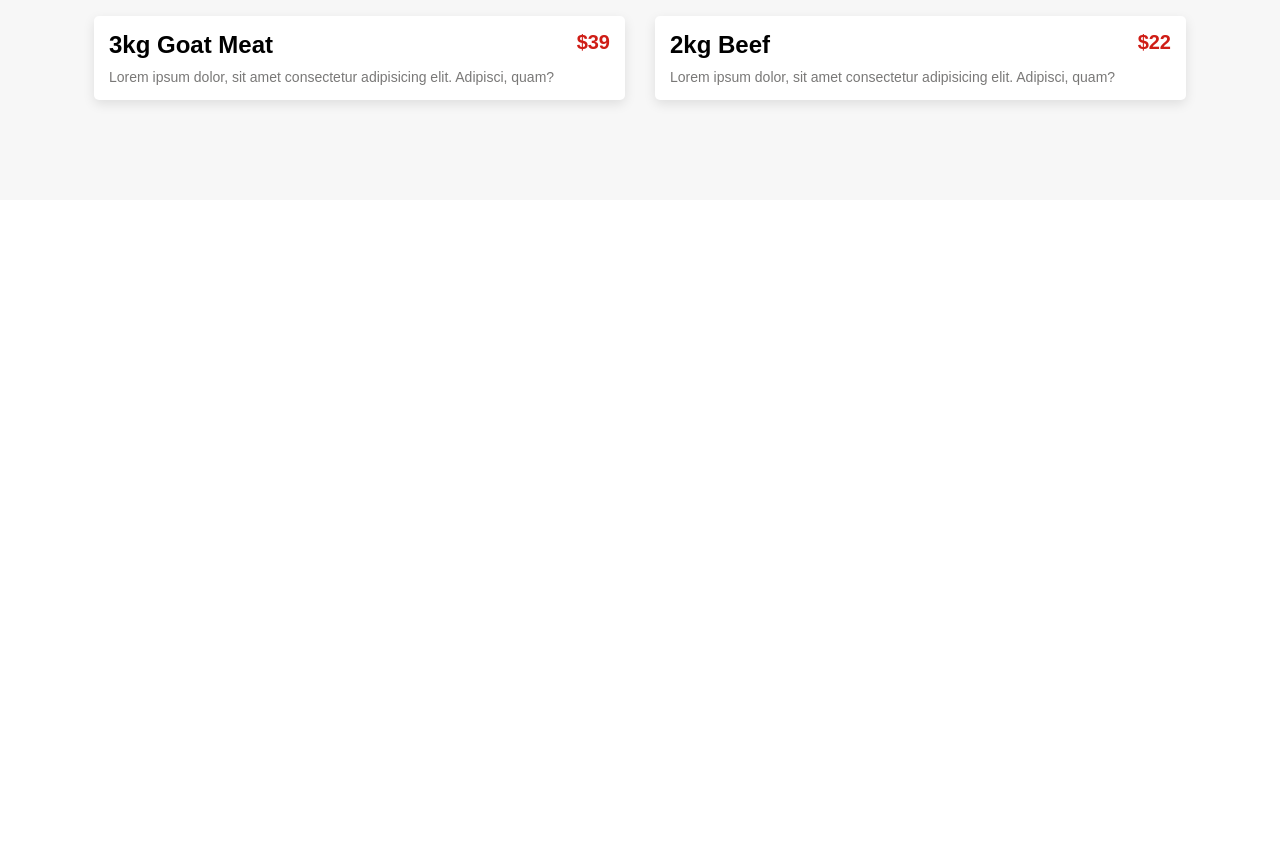
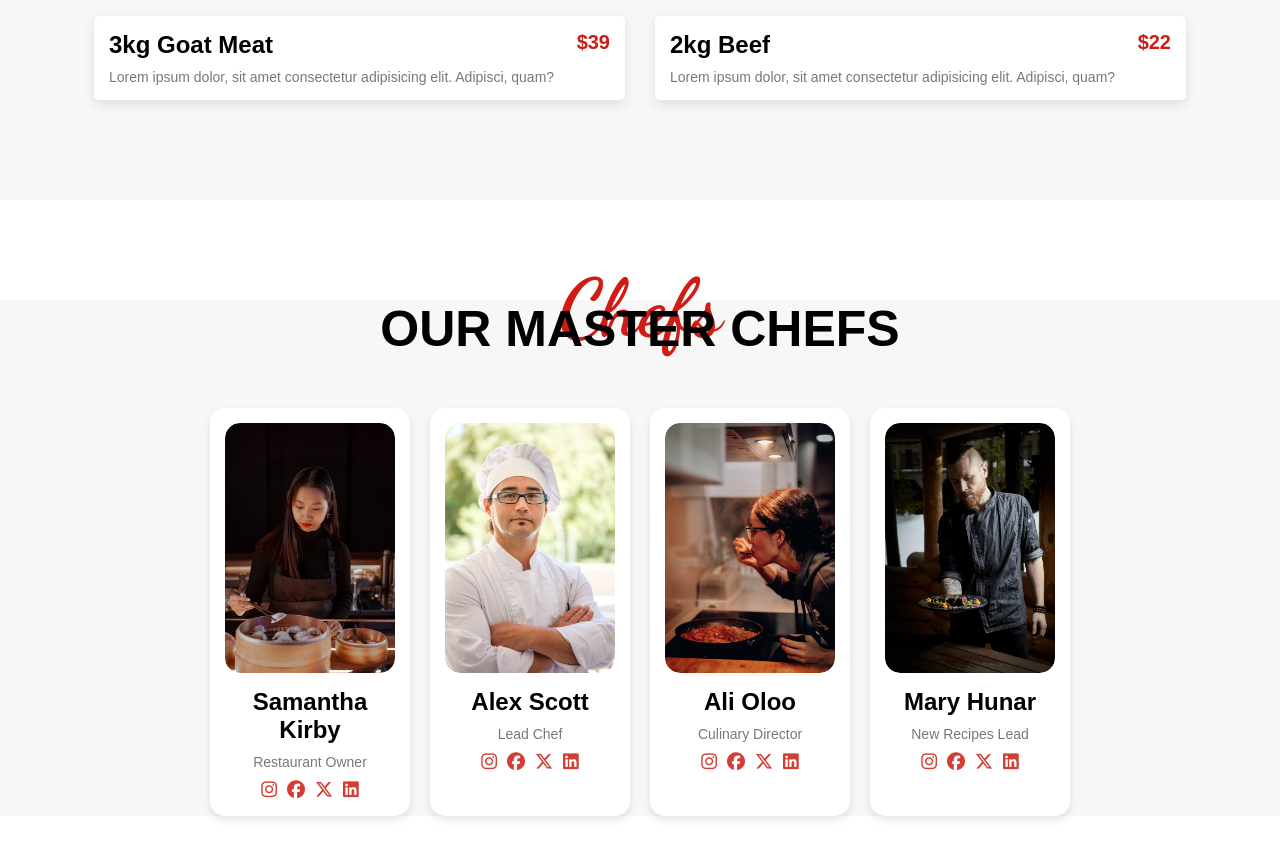
Before and after one commit to Havertz69/sarova, a website built with Vite: page index.html in a window 1280 px wide. Shown: the part 2863-3721 px from the top of the page. Before the commit the page ends 3163 px from the top, so only its background shows below. Built offline with nearby package versions, Linux system fonts and the light colour scheme.

Commit message:
Add chefs section

```diff
--- a/index.html
+++ b/index.html
@@ -298,7 +298,116 @@
         </div>
       </div>
     </section>
+    <!-- end of menu section -->
 
-    <!-- end of menu section -->
+    <!-- Chefs Section -->
+    <section class="chefs-section">
+      <div class="title">
+        <span class="title-back-text">chefs</span>
+        <h2 class="title-main">our master chefs</h2>
+      </div>
+      <div class="chefs-container">
+        <!-- Chef 1 -->
+        <div class="chef-card">
+          <div class="chef-card-img-wrapper">
+            <img src="images/chef-1.jpg" alt="Chef 1" />
+          </div>
+          <div class="chefs-details">
+            <h3 class="chef-name">Samantha Kirby</h3>
+            <p class="chef-position">restaurant owner</p>
+            <div class="chef-social-links">
+              <a href="#" class="chef-social-link"
+                ><i class="fa-brands fa-instagram"></i
+              ></a>
+              <a href="#" class="chef-social-link"
+                ><i class="fa-brands fa-facebook"></i
+              ></a>
+              <a href="#" class="chef-social-link"
+                ><i class="fa-brands fa-x-twitter"></i
+              ></a>
+              <a href="#" class="chef-social-link"
+                ><i class="fa-brands fa-linkedin"></i
+              ></a>
+            </div>
+          </div>
+        </div>
+
+        <!-- Chef 2 -->
+        <div class="chef-card">
+          <div class="chef-card-img-wrapper">
+            <img src="images/chef-2.jpg" alt="Chef 2" />
+          </div>
+          <div class="chefs-details">
+            <h3 class="chef-name">Alex Scott</h3>
+            <p class="chef-position">lead chef</p>
+            <div class="chef-social-links">
+              <a href="#" class="chef-social-link"
+                ><i class="fa-brands fa-instagram"></i
+              ></a>
+              <a href="#" class="chef-social-link"
+                ><i class="fa-brands fa-facebook"></i
+              ></a>
+              <a href="#" class="chef-social-link"
+                ><i class="fa-brands fa-x-twitter"></i
+              ></a>
+              <a href="#" class="chef-social-link"
+                ><i class="fa-brands fa-linkedin"></i
+              ></a>
+            </div>
+          </div>
+        </div>
+
+        <!-- Chef 3 -->
+        <div class="chef-card">
+          <div class="chef-card-img-wrapper">
+            <img src="images/chef-3.jpg" alt="Chef 3" />
+          </div>
+          <div class="chefs-details">
+            <h3 class="chef-name">Ali Oloo</h3>
+            <p class="chef-position">culinary director</p>
+            <div class="chef-social-links">
+              <a href="#" class="chef-social-link"
+                ><i class="fa-brands fa-instagram"></i
+              ></a>
+              <a href="#" class="chef-social-link"
+                ><i class="fa-brands fa-facebook"></i
+              ></a>
+              <a href="#" class="chef-social-link"
+                ><i class="fa-brands fa-x-twitter"></i
+              ></a>
+              <a href="#" class="chef-social-link"
+                ><i class="fa-brands fa-linkedin"></i
+              ></a>
+            </div>
+          </div>
+        </div>
+
+        <!-- Chef 4 -->
+        <div class="chef-card">
+          <div class="chef-card-img-wrapper">
+            <img src="images/chef-4.jpg" alt="Chef 4" />
+          </div>
+          <div class="chefs-details">
+            <h3 class="chef-name">Mary Hunar</h3>
+            <p class="chef-position">new recipes lead</p>
+            <div class="chef-social-links">
+              <a href="#" class="chef-social-link"
+                ><i class="fa-brands fa-instagram"></i
+              ></a>
+              <a href="#" class="chef-social-link"
+                ><i class="fa-brands fa-facebook"></i
+              ></a>
+              <a href="#" class="chef-social-link"
+                ><i class="fa-brands fa-x-twitter"></i
+              ></a>
+              <a href="#" class="chef-social-link"
+                ><i class="fa-brands fa-linkedin"></i
+              ></a>
+            </div>
+          </div>
+        </div>
+      </div>
+    </section>
+    <!-- End of chefs section -->
   </body>
 </html>
--- a/style.css
+++ b/style.css
@@ -1111,5 +1111,83 @@ body {
   color: var(--color-grey-dark);
   margin-top: 1rem;
 }
+/* end of menu styling */
 
-/* end of menu styling */
+/* Chefs section styling */
+.chefs-section {
+  background-color: var(--color-white-lighter);
+  margin-block: 10rem;
+  padding-inline: 2rem;
+}
+
+.chefs-container {
+  display: flex;
+  flex-wrap: wrap;
+  justify-content: center;
+  gap: 2rem;
+  margin-top: 5rem;
+}
+
+.chef-card {
+  --card-length: 20rem;
+  width: var(--card-length);
+  background-color: var(--color-white);
+  border-radius: 1.5rem;
+  box-shadow: 0 4px 8px rgba(0, 0, 0, 0.1);
+  padding: 1.5rem;
+  text-align: center;
+}
+
+.chef-card-img-wrapper {
+  --img-height: 25rem;
+  height: var(--img-height);
+  margin-bottom: 1.5rem;
+  overflow: hidden;
+  border-radius: 1.5rem;
+}
+
+.chef-card-img-wrapper img {
+  width: 100%;
+  height: 100%;
+  object-fit: cover;
+  display: block;
+  border-radius: 1.5rem;
+}
+
+.chef-card-img-wrapper img:hover {
+  transform: scale(1.1);
+  transition: transform 0.3s ease;
+}
+
+.chef-name {
+  font-size: 2.4rem;
+  text-transform: capitalize;
+  color: var(--color-black-main);
+  margin-bottom: 1rem;
+  font-weight: 700;
+}
+
+.chef-position {
+  text-transform: capitalize;
+  color: var(--color-grey-dark);
+  margin-bottom: 1rem;
+  font-size: 1.4rem;
+}
+
+.chef-social-links {
+  display: flex;
+  justify-content: center;
+  gap: 1rem;
+  margin-top: 1rem;
+}
+
+.chef-social-link {
+  text-decoration: none;
+  font-size: 1.8rem;
+  color: var(--color-primary-light);
+  transition: color 0.3s ease;
+}
+
+.chef-social-link:hover {
+  color: var(--color-primary-dark);
+}
```
Also changed, not shown: images/chef-1.jpg (added), images/chef-2.jpg (added), images/chef-3.jpg (added), images/chef-4.jpg (added).
